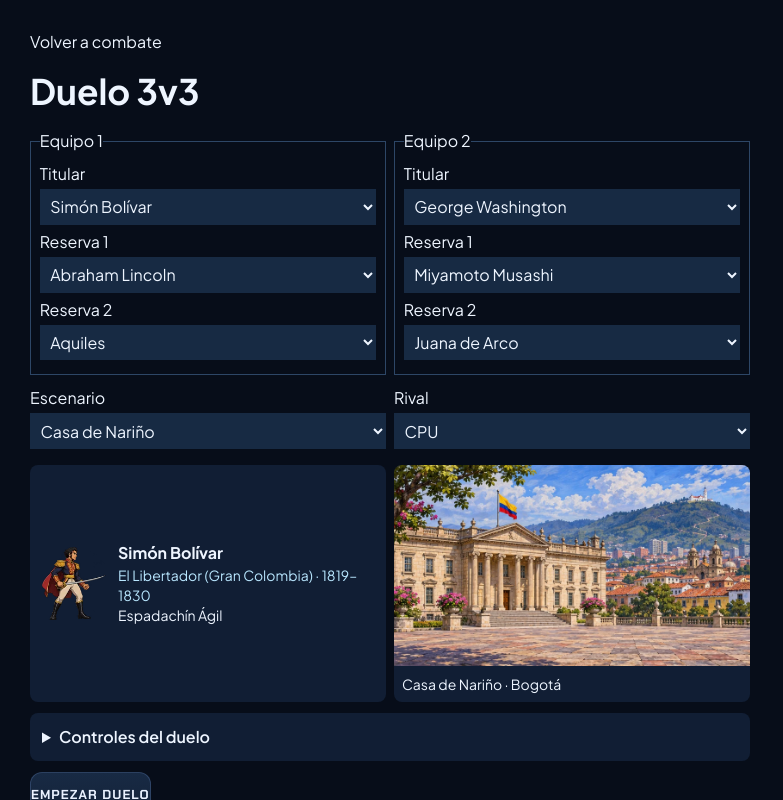
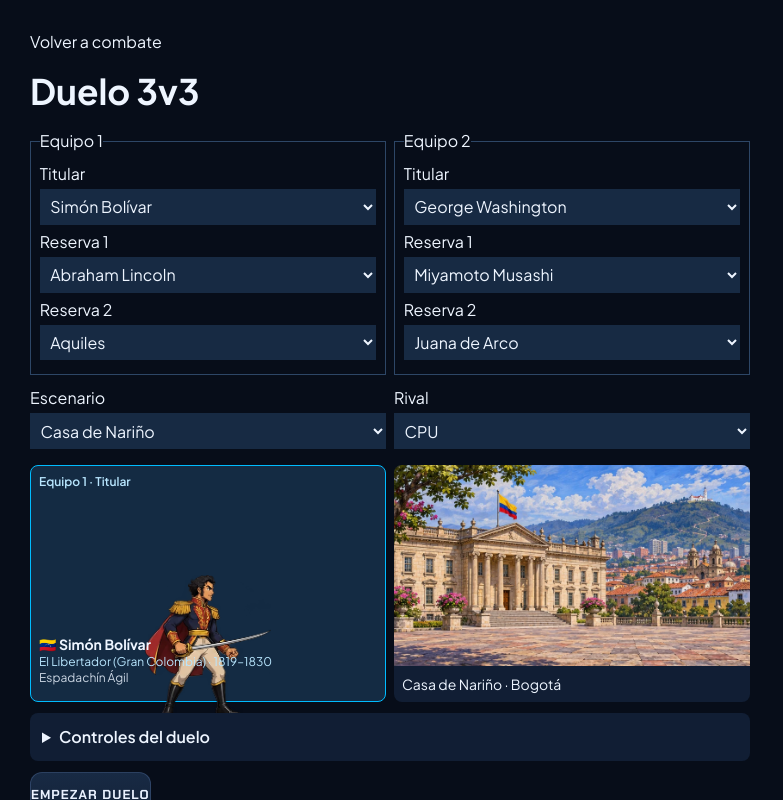
Before and after one commit to Eligiusdev/presidential-brawl, a React (Vite) app in the folder frontend/: page /tag in a window 1280 px wide. Shown: the whole page, without its empty margins (0-783 px from the left). Built offline with nearby package versions, Linux system fonts and the light colour scheme; what @bufbuild/protobuf would draw is missing.

Commit message:
Separate fighter portraits from stage previews

```diff
--- /dev/null
+++ b/frontend/src/components/FighterSelectionCard.tsx
@@ -0,0 +1,24 @@
+import { fighterArtPath, fighterAsset } from '../engine/fighterSprites';
+import type { PresidentData } from '../types/game';
+import { FighterName } from './FighterName';
+
+export function FighterSelectionCard({ fighter, label, selected, onSelect }: {
+  fighter: PresidentData; label: string; selected?: boolean; onSelect?: () => void;
+}) {
+  const path = fighterArtPath(fighter);
+  const content = <>
+    <span className="block text-xs font-semibold text-sky-200">{label}</span>
+    <span className="grid h-28 place-items-center sm:h-36">
+      {path && <img key={path} src={fighterAsset(path, 'selection.webp')} alt=""
+        className="h-auto max-h-full w-auto max-w-full object-contain" draggable={false}
+        style={{ maxHeight: 'min(100%, 144px)', imageRendering: 'auto' }} />}
+    </span>
+    <span className="block text-sm font-bold"><FighterName fighter={fighter} /></span>
+    <span className="block text-xs text-sky-200">{fighter.title} · {fighter.era}</span>
+    <span className="block text-xs text-slate-300">{fighter.role}</span>
+  </>;
+  const style = `min-w-0 rounded-lg border p-2 text-left ${selected ? 'border-sky-400 bg-[#142b43]' : 'border-[#31486f] bg-[#0c1526]'}`;
+  return onSelect
+    ? <button type="button" className={style} aria-pressed={selected} onClick={onSelect}>{content}</button>
+    : <article className={style}>{content}</article>;
+}
--- a/frontend/src/components/VersusCharacterSelect.tsx
+++ b/frontend/src/components/VersusCharacterSelect.tsx
@@ -1,3 +1,4 @@
+import { FighterSelectionCard } from './FighterSelectionCard';
 import { FighterName } from './FighterName';
 import { useMemo, useState } from 'react';
 import { ArrowLeft, Bot, ChevronLeft, ChevronRight, Settings, Sliders, Swords, Users } from 'lucide-react';
@@ -78,8 +79,8 @@ export function VersusCharacterSelect({ roster, sel, stageSel, vsAI, onChangeSel
       </header>
 
       <div className="ob-main">
-        <section className="ob-preview" aria-label="Vista previa">
-          <div className="ob-stage-carousel" aria-label="Escenario">
+        <section className="ob-preview fighter-selection-preview" aria-label="Vista previa" style={{ overflow: 'auto' }}>
+          <div className="ob-stage-carousel" aria-label="Escenario" style={{ position: 'static', width: 'min(100%, 420px)', margin: '0 0 8px', flexShrink: 0 }}>
             <button type="button" className="ob-stage-nav" aria-label="Escenario anterior" onClick={() => setStage(stageSel - 1)}><ChevronLeft className="h-4 w-4" /></button>
             <div className="ob-stage-slide">
               <img src={stageArt} alt="" draggable={false} />
@@ -94,15 +95,10 @@ export function VersusCharacterSelect({ roster, sel, stageSel, vsAI, onChangeSel
             </div>
           </div>
 
-          <div className="ob-character-card" style={{ ['--accent' as any]: info.palette.accent.base }}>
-            <div className="ob-card-bg" aria-hidden>
-              <div className="ob-bg-stage" style={{ backgroundImage: `url("${stageArt}")` }} />
-              <div className="ob-bg-color" style={{ background: `radial-gradient(120% 90% at 78% 30%, color-mix(in srgb, ${info.palette.accent.base} 24%, transparent), transparent 58%), linear-gradient(90deg, rgba(8,13,24,.18) 0%, rgba(8,13,24,.04) 45%, rgba(8,13,24,.22) 100%)` }} />
-            </div>
-            <div className="ob-hero-art" style={{ paddingTop: 24 }}>
-              <div className="ob-hero-fighter me solo">
-                <FighterPreview president={info} selected large />
-              </div>
+          <div className="ob-character-card" style={{ flex: 'none', ['--accent' as any]: info.palette.accent.base }}>
+            <div className="grid grid-cols-2 gap-2 p-2">
+              <FighterSelectionCard fighter={p1} label="Jugador 1" selected={activeSlot === 0} onSelect={() => setActiveSlot(0)} />
+              <FighterSelectionCard fighter={p2} label={vsAI ? 'IA' : 'Jugador 2'} selected={activeSlot === 1} onSelect={() => setActiveSlot(1)} />
             </div>
             <div className="ob-char-info" style={{ background: 'linear-gradient(180deg,rgba(8,13,24,.62) 0%,rgba(8,13,24,.88) 24%,rgba(8,13,24,.95) 100%)' }}>
               <div className="ob-hero-tags" style={{ flexWrap: 'wrap' }}>
--- a/frontend/src/pages/TagDuelPage.tsx
+++ b/frontend/src/pages/TagDuelPage.tsx
@@ -3,7 +3,7 @@ import { Link } from 'react-router-dom';
 import { TouchControls } from '../components/TouchControls';
 import { DEFAULT_P1_KEYS, DEFAULT_P2_KEYS } from '../config/defaultConfig';
 import { PRESIDENTS_DATA } from '../data/presidents';
-import { fighterArtPath, fighterAsset } from '../engine/fighterSprites';
+import { FighterSelectionCard } from '../components/FighterSelectionCard';
 import { stageArtUrl } from '../engine/stageAtmosphere';
 import { STAGES_DATA } from '../data/stages';
 import type { MatchSnapshot } from '../network/matchState';
@@ -238,14 +238,8 @@ export function TagDuelPage() {
       </select></label>
     </div>
     <div className="tag-duel-teams">
-      {fighter && <article className="flex min-w-0 items-center gap-3 rounded-lg bg-[#111e34] p-3">
-        <img className="h-20 w-16 shrink-0 object-contain" alt="" src={fighterAsset(fighterArtPath(fighter), 'thumb.webp')} />
-        <div className="min-w-0">
-          <h2 className="font-bold">{fighter.name}</h2>
-          <p className="text-sm text-sky-200">{fighter.title} · {fighter.era}</p>
-          <p className="text-sm">{fighter.role}</p>
-        </div>
-      </article>}
+      {fighter && <FighterSelectionCard fighter={fighter}
+        label={`Equipo ${preview.seat + 1} · ${preview.slot === 0 ? 'Titular' : `Reserva ${preview.slot}`}`} selected />}
       <figure className="overflow-hidden rounded-lg bg-[#111e34]">
         <img className="aspect-video w-full object-cover" src={stageArtUrl(arenaStage.id, 'day')} alt="" />
         <figcaption className="p-2 text-sm">{arenaStage.name} · {arenaStage.city}</figcaption>
```
